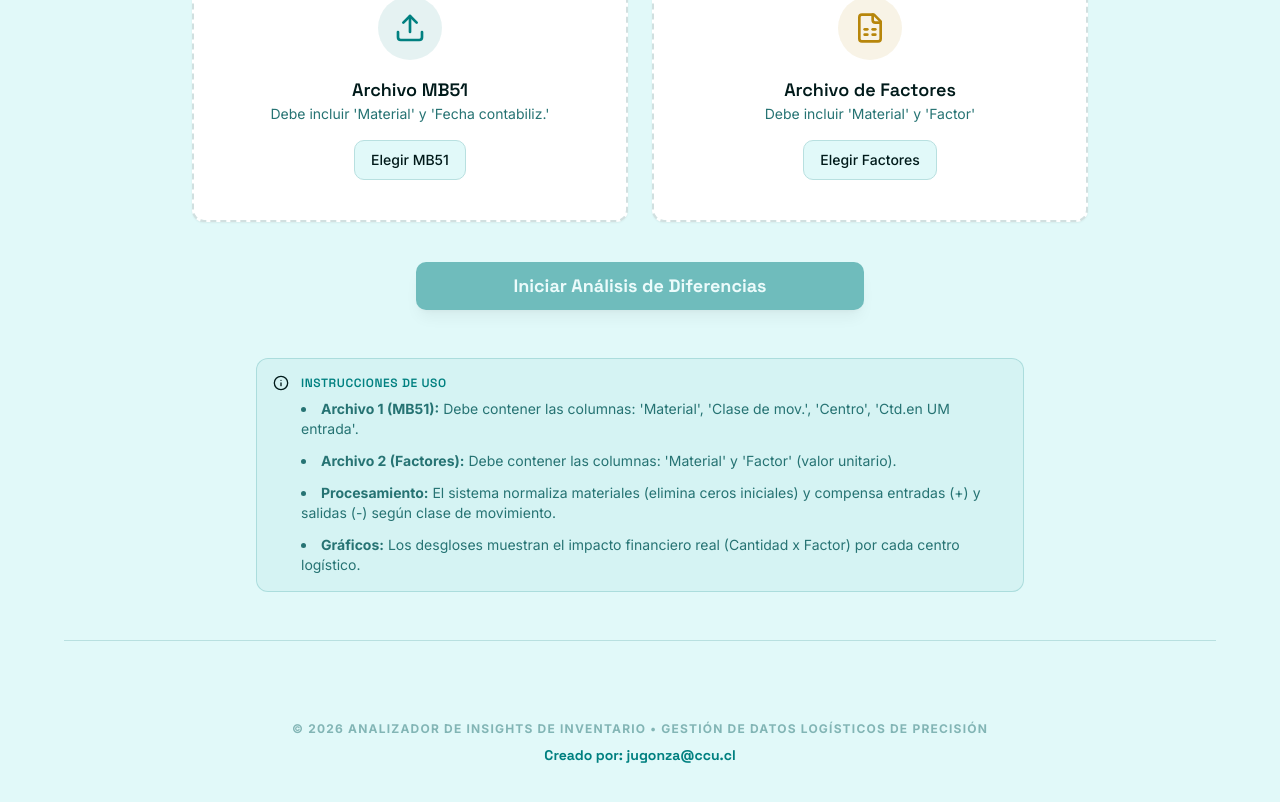
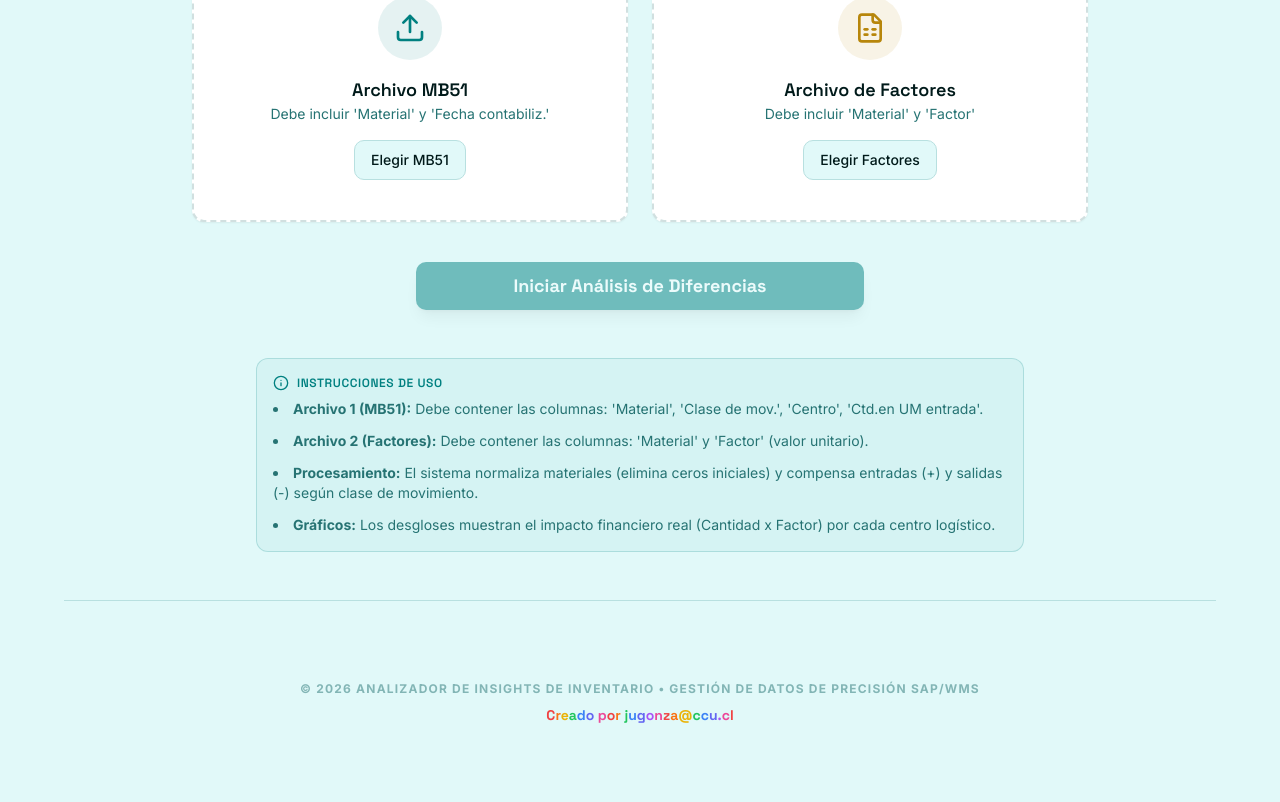
Before and after one commit to JuanCarlos71/ajustes_acumulados, a Next.js app: page / in a window 1280 px wide. Shown: the part 406-1208 px from the top of the page. Built offline with nearby package versions, Linux system fonts and the light colour scheme.

Commit message:
Update page.tsx

```diff
--- a/src/app/page.tsx
+++ b/src/app/page.tsx
@@ -1,4 +1,3 @@
-
 "use client"
 
 import React, { useState } from 'react';
@@ -14,6 +13,23 @@ export default function InventoryInsightsPage() {
   const handleDataReady = (movements: any[], valuations: any[]) => {
     const results = performAnalysis(movements, valuations);
     setAnalysisResults(results);
+  };
+
+  const ColorfulCredit = () => {
+    const text = "Creado por jugonza@ccu.cl";
+    const colors = [
+      'text-red-500', 'text-orange-500', 'text-yellow-500', 'text-green-500',
+      'text-blue-500', 'text-indigo-500', 'text-purple-500', 'text-pink-500'
+    ];
+    return (
+      <>
+        {text.split('').map((char, i) => (
+          <span key={i} className={char === ' ' ? '' : colors[i % colors.length]}>
+            {char}
+          </span>
+        ))}
+      </>
+    );
   };
 
   return (
@@ -52,10 +68,12 @@ export default function InventoryInsightsPage() {
 
         <section className="mt-20 print:hidden">
           <Alert variant="default" className="max-w-3xl mx-auto bg-primary/5 border-primary/20">
+            <div className="flex items-center gap-2">
               <Info className="h-4 w-4 text-primary" />
-            <AlertTitle className="font-headline font-semibold text-primary uppercase tracking-wider text-xs">Instrucciones de Uso</AlertTitle>
-            <AlertDescription className="text-sm text-muted-foreground font-body">
-              <ul className="list-disc list-inside mt-2 space-y-3">
+              <AlertTitle className="font-headline font-semibold text-primary uppercase tracking-wider text-xs m-0">Instrucciones de Uso</AlertTitle>
+            </div>
+            <AlertDescription className="text-sm text-muted-foreground font-body mt-2">
+              <ul className="list-disc list-inside space-y-3">
                 <li><strong>Archivo 1 (MB51):</strong> Debe contener las columnas: 'Material', 'Clase de mov.', 'Centro', 'Ctd.en UM entrada'.</li>
                 <li><strong>Archivo 2 (Factores):</strong> Debe contener las columnas: 'Material' y 'Factor' (valor unitario).</li>
                 <li><strong>Procesamiento:</strong> El sistema normaliza materiales (elimina ceros iniciales) y compensa entradas (+) y salidas (-) según clase de movimiento.</li>
@@ -65,17 +83,16 @@ export default function InventoryInsightsPage() {
           </Alert>
         </section>
 
-        {!analysisResults && (
         <footer className="text-center pt-20 border-t space-y-2">
           <p className="text-xs text-muted-foreground uppercase tracking-widest font-bold opacity-50 font-body">
-              &copy; {new Date().getFullYear()} Analizador de Insights de Inventario • Gestión de Datos Logísticos de Precisión
+            &copy; {new Date().getFullYear()} Analizador de Insights de Inventario • Gestión de Datos de Precisión SAP/WMS
           </p>
-            <p className="text-sm font-bold text-primary font-headline">
-              Creado por: jugonza@ccu.cl
+          <p className="text-sm font-bold font-headline">
+            <ColorfulCredit />
           </p>
         </footer>
-        )}
       </div>
     </main>
   );
 }
+// Build: v1.0.4 - SAP/WMS
```
Lines whose indentation alone changed are shown as unchanged.
